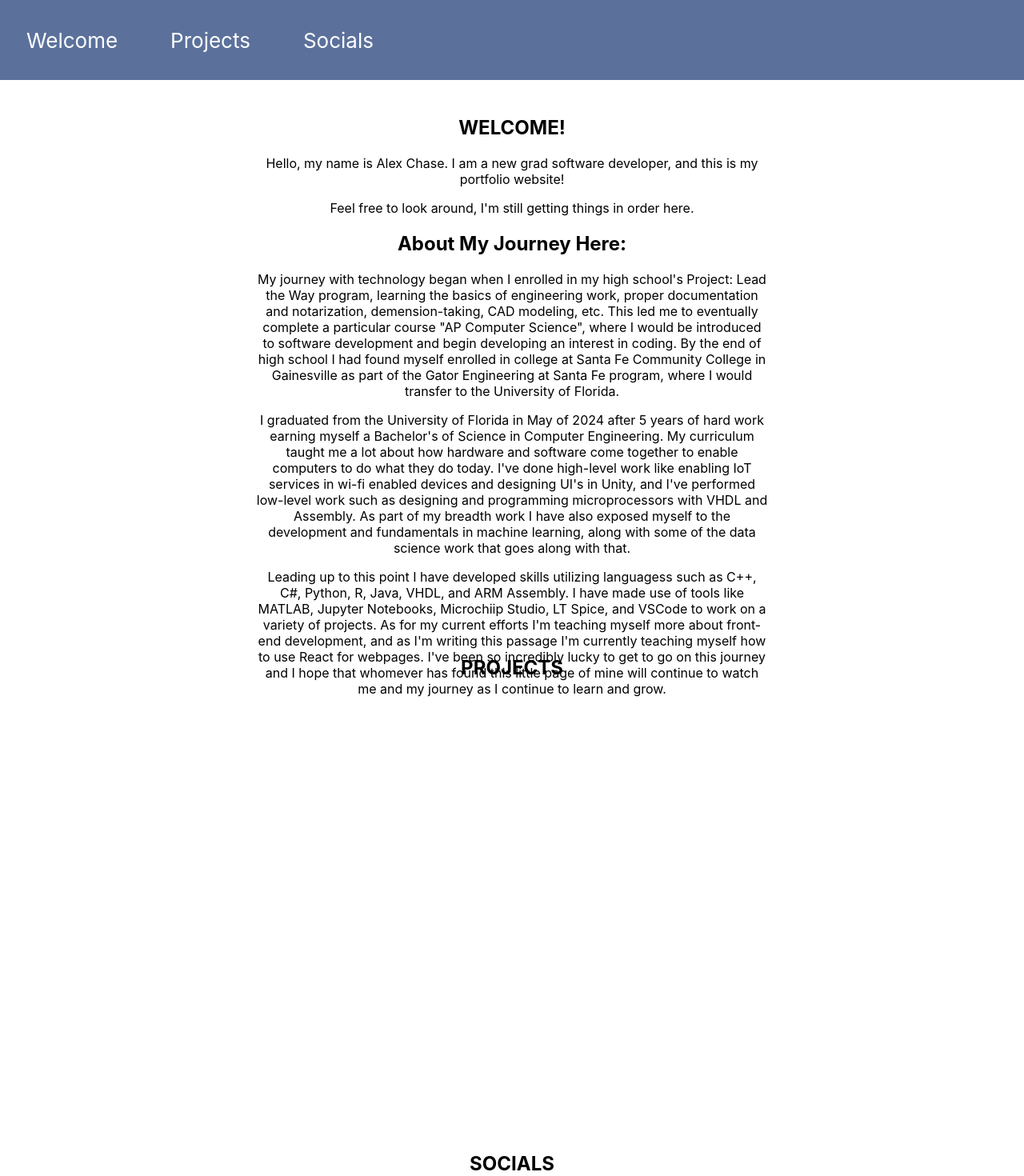
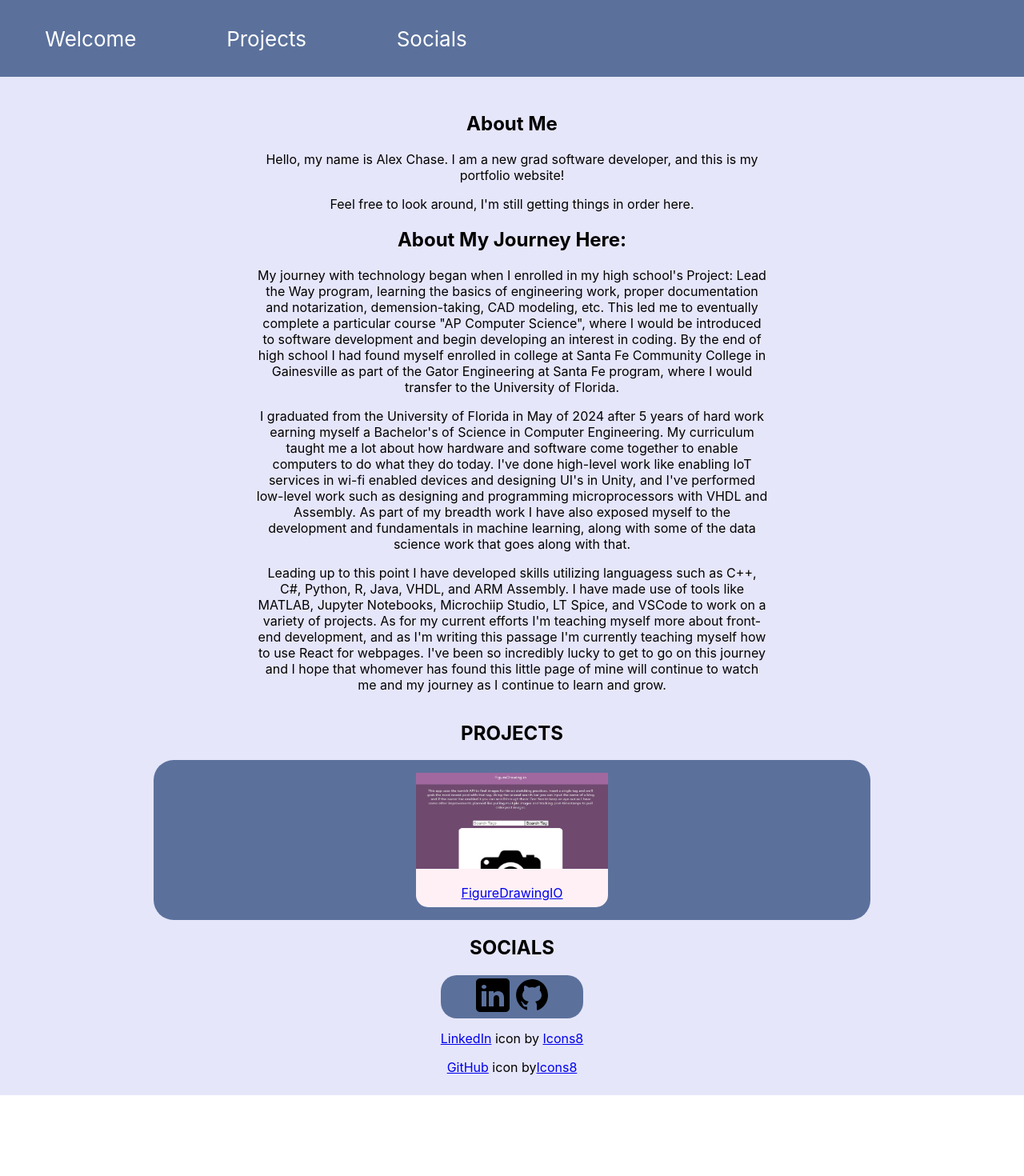
Before and after one commit to AlexConnorChase/PortfolioSite, a React (Create React App) app: page / in a window 1280 px wide. Shown: the top 1470 px of the page at 80% size. After the commit the page ends 1369 px from the top, so only its background shows below. Built offline with nearby package versions, Linux system fonts and the light colour scheme.

Commit message:
Updated graphics

```diff
--- a/src/App.css
+++ b/src/App.css
@@ -8,9 +8,8 @@
   left: 0;
   background-color: #5b719c;
   width: 100%;
-  height: 100px;
+  height: 12vh;
   font-size: calc(10px + 2vmin);
-  color: white;
   display: flex;
   justify-content: space-between;
   align-items: center;
@@ -19,7 +18,7 @@
 .App-header > nav {
   height: 100%;
   width: 50%;
-  max-width: 500px;
+  max-width: 80vh;
   right: 0;
   display: flex;
   justify-content: space-around;
@@ -38,35 +37,81 @@
 }
 
 .App-body {
-  padding-top: 125px;
+  padding-top: 15vh;
+  width: 100%;
+  height: 100%;
+  background-color: lavender;
 }
 
-.Welcome {
+#Welcome {
   width: 100%;
-  height: 675px;
+  height: 100%;
+  display: flex;
+  justify-content: center;
+}
+
+#about-me {
+  width: 50%;
+  height: 100%;
+}
+
+#Projects {
+  width: 100%;
+  height: 100%;
+}
+
+#projects-section {
+  width: 100%;
+  height: 100%;
+}
+
+#project-display-back {
+  width: 70%;
+  height: 25vh;
+  background-color: #5b719c;
+  border-radius: 25px;
+  overflow: scroll;
+  margin: auto;
+  display: flex;
+  justify-content: space-around;
+  align-items: center;
+  /* Remove scrollbars without removing functionality*/
+  -ms-overflow-style: none; /* IE and Edge */
+  scrollbar-width: none; /* Firefox */
+}
+#project-display-back::-webkit-scrollbar {
+  display: none;
+}
+
+.project-block {
+  width: 30vh;
+  height: 21vh;
+  background-color: lavenderblush;
+  border-radius: 15px;
+  margin: 2vh;
+}
+
+.project-block > a > img {
+  width: 30vh;
+  height: 15vh;
+}
+
+#Socials {
+  width: 100%;
+  height: 100%;
+  display: flex;
+  justify-content: center;
+  align-items: center;
+  padding-bottom: 25px;
+}
+
+.BadgeSpan {
+  width: 100%;
+  height: 100%;
+  margin-bottom: 15px;
+  background-color: #5b719c;
+  border-radius: 20px;
   display: flex;
   justify-content: center;
   align-items: center;
 }
-
-.about-me {
-  width: 50%;
-  height: 100%;
-  justify-content: center;
-  align-items: center;
-}
-
-.Projects {
-  width: 100%;
-  height: 600px;
-}
-
-.Socials {
-  width: 100%;
-  height: 250px;
-}
-
-.BadgeSpan {
-  width: 100%;
-  height: 50px;
-}
--- a/src/App.js
+++ b/src/App.js
@@ -3,6 +3,7 @@ import { useState } from "react";
 import { BrowserRouter, Routes, Route } from "react-router-dom";
 import LIlogo from "./icons8-linkedin.svg";
 import GHlogo from "./icons8-github-48.svg";
+import FDIOsnap from "./FigureDrawingIO.JPG";
 
 function App() {
   return (
@@ -37,9 +38,9 @@ function AppBody() {
 
 function WelcomeSection() {
   return (
-    <section className="Welcome">
-      <div className="about-me">
-        <h1>WELCOME!</h1>
+    <section id="Welcome">
+      <div id="about-me">
+        <h1>About Me</h1>
         <p>
           Hello, my name is Alex Chase. I am a new grad software developer, and
           this is my portfolio website!
@@ -88,9 +89,24 @@ function WelcomeSection() {
 
 function ProjectsSection() {
   return (
-    <section className="Projects">
-      <div>
-        <h1>PROJECTS</h1>
+    <section id="Projects">
+      <h1 id="projects-header">PROJECTS</h1>
+      <div id="projects-section">
+        <div id="project-display-back">
+          <div className="project-block">
+            <a
+              target="_blank"
+              rel="norefferer"
+              href="https://alexconnorchase.github.io/FigureDrawingIO/"
+            >
+              <img
+                src={FDIOsnap}
+                alt="Snapshot of Figure Drwing IO website, a project by Alex Chase"
+              />
+              <p>FigureDrawingIO</p>
+            </a>
+          </div>
+        </div>
       </div>
     </section>
   );
@@ -98,7 +114,8 @@ function ProjectsSection() {
 
 function SocialsSection() {
   return (
-    <section className="Socials">
+    <section id="Socials">
+      <div id="socials-section">
         <h1>SOCIALS</h1>
         <div className="BadgeSpan">
           <a
@@ -122,6 +139,7 @@ function SocialsSection() {
             />
           </a>
         </div>
+        <div id="credit-links">
           <a
             target="_blank"
             rel="noreferrer"
@@ -145,6 +163,8 @@ function SocialsSection() {
           <a target="_blank" rel="noreferrer" href="https://icons8.com">
             Icons8
           </a>
+        </div>
+      </div>
     </section>
   );
 }
```
Also changed, not shown: src/FigureDrawingIO.JPG (added). Lines whose indentation alone changed are shown as unchanged.
